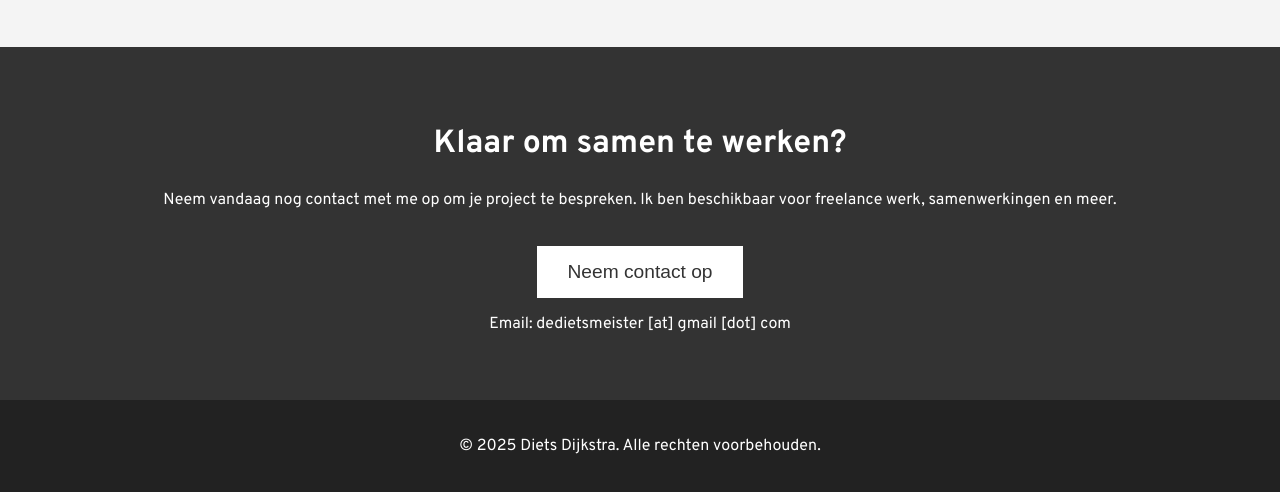
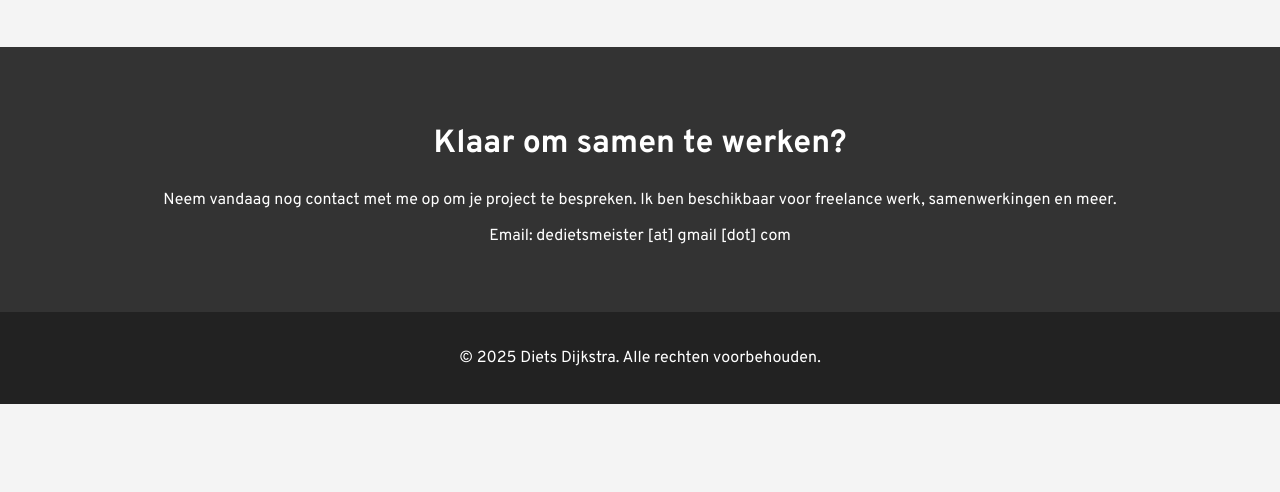
Before and after one commit to di3tsmeister/WEBSITE-DIETS-D-de-Videomaker, a plain HTML site: page index.html in a window 1280 px wide. Shown: the part 1050-1542 px from the top of the page. After the commit the page ends 1454 px from the top, so only its background shows below. Drawn offline with Linux system fonts and the light colour scheme.

Commit message:
Remove contact button from contact section
Removed the contact button for email inquiries.

```diff
--- a/index.html
+++ b/index.html
@@ -198,7 +198,7 @@
     <section class="contact">
         <h2>Klaar om samen te werken?</h2>
         <p>Neem vandaag nog contact met me op om je project te bespreken. Ik ben beschikbaar voor freelance werk, samenwerkingen en meer.</p>
-        <button onclick="window.location.href='mailto:dedietsmeister@gmail.com?subject=Samenwerking'">Neem contact op</button>
+
         <p>Email: dedietsmeister [at] gmail [dot] com</p>
     </section>
 
```
